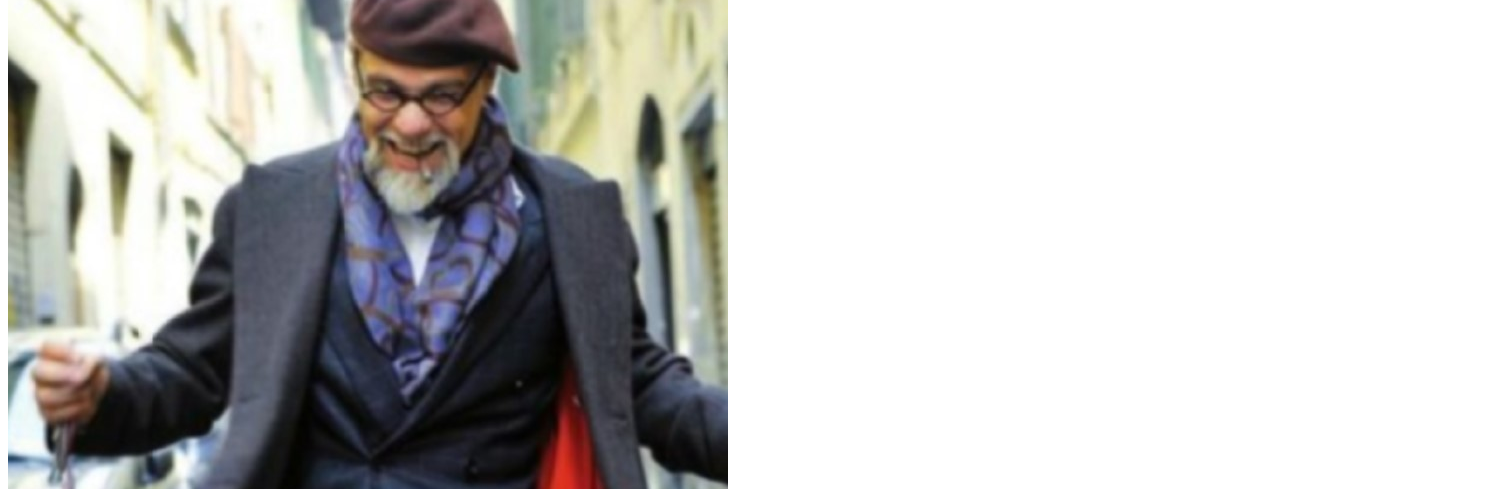
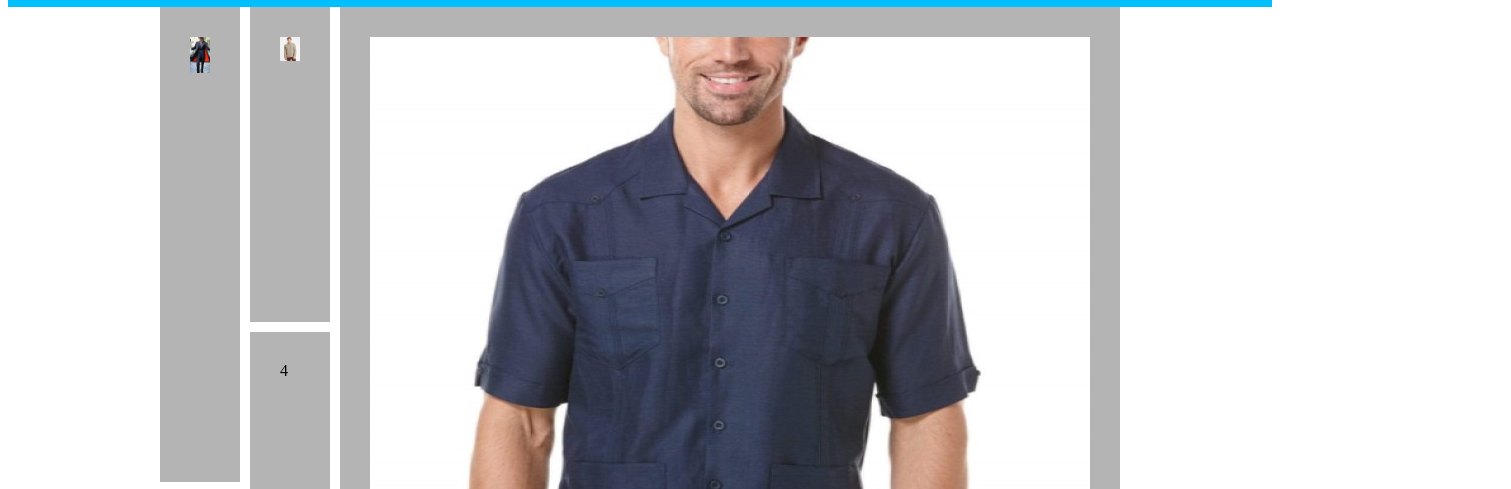
Before and after one commit to ralph280nj/Hello-World, a plain HTML site: page Week4Proj01/view/coqui-fashions-homepage.html in a window 1280 px wide. Shown: the part 287-776 px from the top of the page, 1511 px wide, since content can reach past the window. Drawn offline with Linux system fonts and the light colour scheme.

Commit message:
changes to css

```diff
--- a/Week4Proj01/css/style.css
+++ b/Week4Proj01/css/style.css
@@ -4,7 +4,7 @@
   display: flex;
   flex-flow: row wrap;
   justify-content: center;
-
+  padding-bottom: 10px;
   list-style: none;
   margin: 0;
   background: deepskyblue;
@@ -191,9 +191,53 @@ ul {
 }
 .promo-description {
 }
-.promo {
-  display: flex;
+#promo {
+  display: grid;
+  grid-template-columns: repeat(2,1fr);
+  grid-template-rows: repeat(3, 1fr minmax(150px,auto));
+  grid-gap: 10px;
+  max-width: 960px;
+  margin: 0 auto;
 }
-.promo-cards {
-  flex: 50%;
+#promo div {
+  background: #b4b4b4;
+  padding: 30px;
 }
+.promo-card1 {
+  grid-column: 1 / 2;
+  grid-row: 1/3;
+}
+.promo-card1 > img {
+  object-fit: cover;
+  width: 100%;
+  max-height: 100%;
+}
+.promo-card2 {
+  grid-column: 2 / 3;
+  grid-row: 1/2;
+}
+.promo-card2 > img {
+  object-fit: cover ;
+  width: 100%;
+  max-height: 100% ;
+}
+.promo-card3{
+  /* grid-column: 1/3; */
+  grid-row: 1/4;
+}
+.promo-card3 > img {
+  object-fit: cover ;
+  width: 100%;
+  max-height: 100% ;
+}
+.promo-card4{
+  grid-column: 2/3;
+  grid-row: 2/4;
+}
+.promo-card5{
+  /* grid-column: 3/7; */
+}
+.promo-card6{
+  /* grid-row: 4;
+  grid-column: 1/3; */
+}
```
